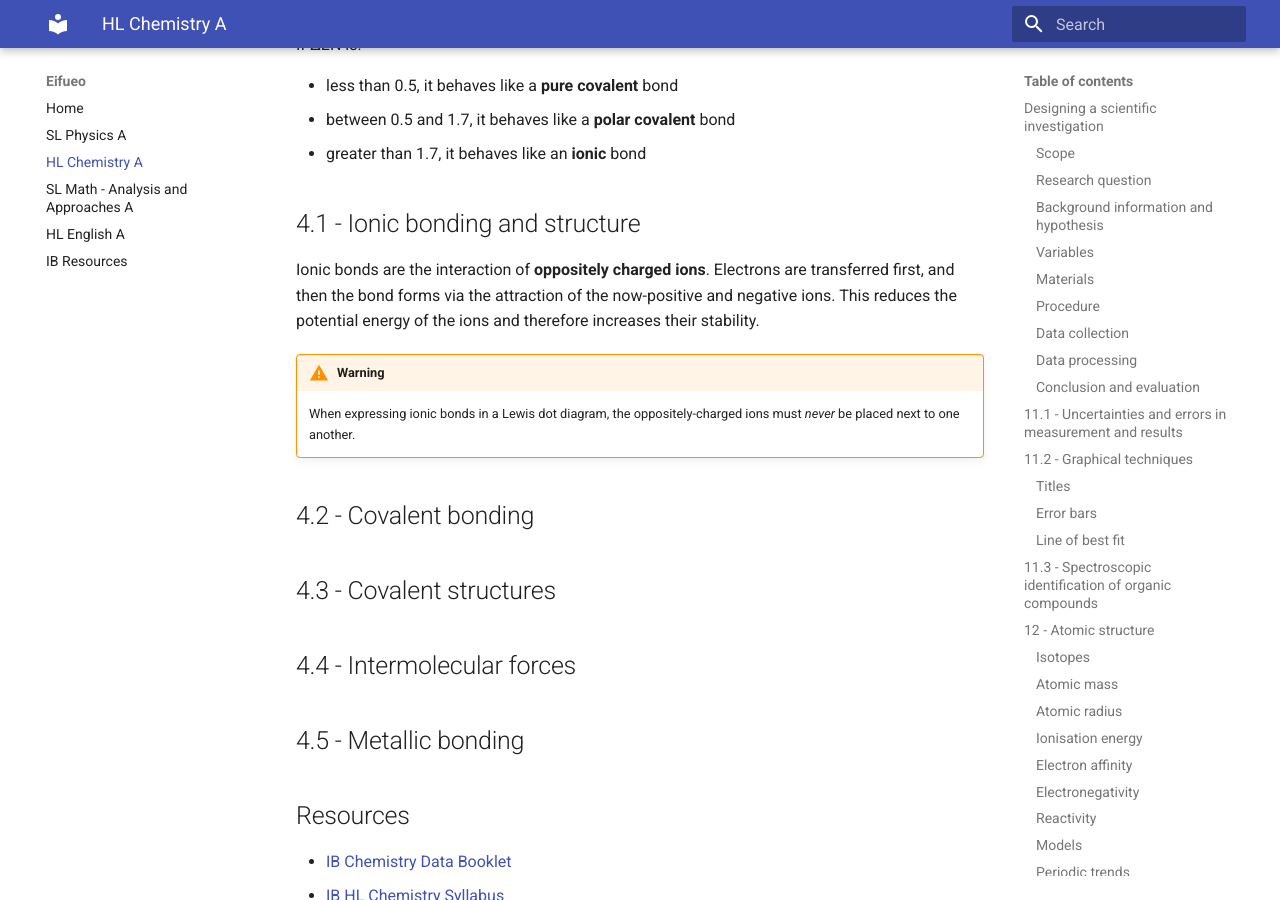
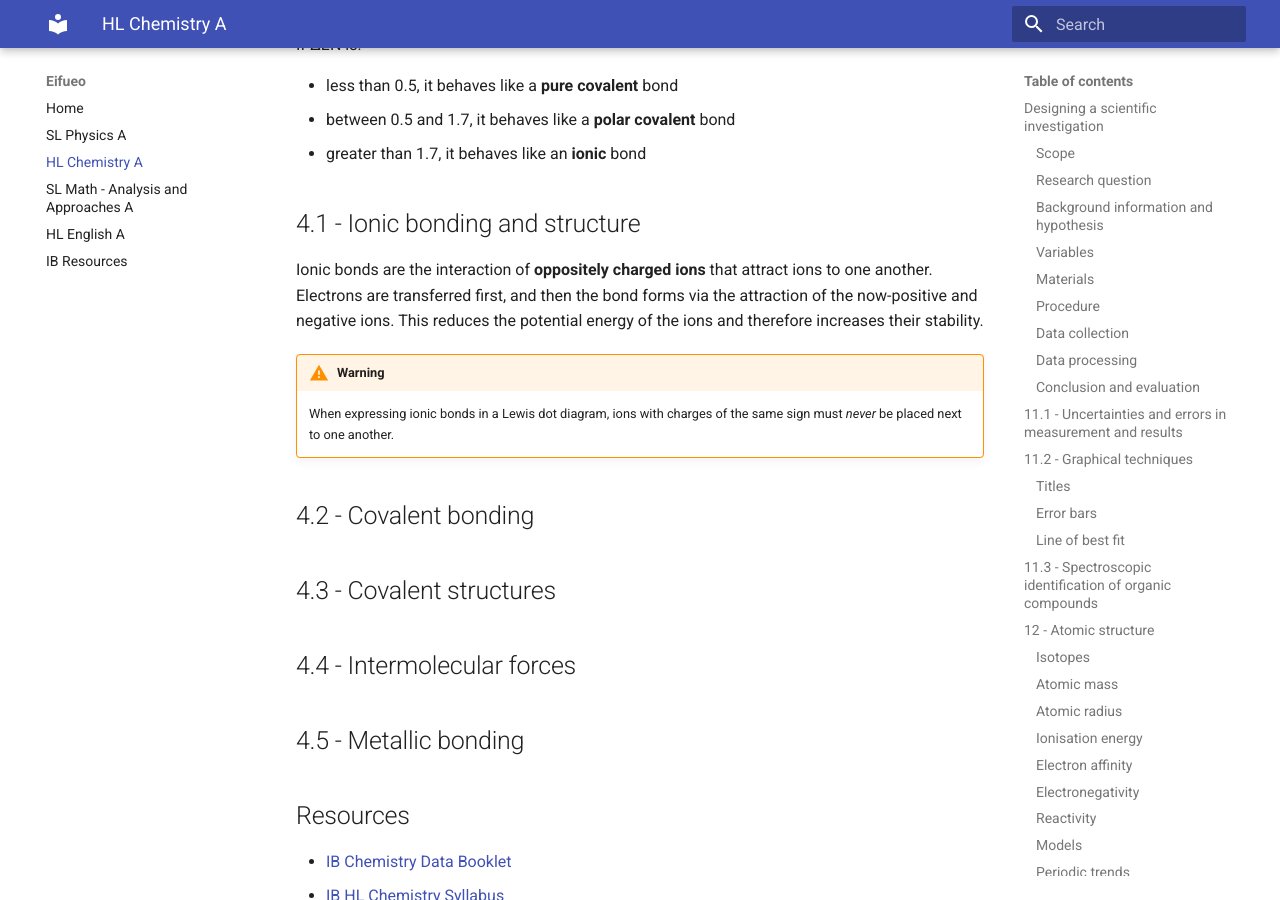
Before and after one commit to potatoeggy/eifueo, an MkDocs documentation site: the page built from docs/sch3uz.md, in a window 1280 px wide and 900 px high, scrolled down 8395 px. Built offline with MkDocs 1.6.1 and Material for MkDocs 9.7.7, drawn with Linux system fonts in a browser that asks for light colours; formulas are drawn with MathJax 3.

Commit message:
chem: fix lewis warning

```diff
--- a/docs/sch3uz.md
+++ b/docs/sch3uz.md
@@ -245,10 +245,10 @@ If ΔEN is:
 
 ## 4.1 - Ionic bonding and structure
 
-Ionic bonds are the interaction of **oppositely charged ions**. Electrons are transferred first, and then the bond forms via the attraction of the now-positive and negative ions. This reduces the potential energy of the ions and therefore increases their stability.
+Ionic bonds are the interaction of **oppositely charged ions** that attract ions to one another. Electrons are transferred first, and then the bond forms via the attraction of the now-positive and negative ions. This reduces the potential energy of the ions and therefore increases their stability.
 
 !!! warning
-    When expressing ionic bonds in a Lewis dot diagram, the oppositely-charged ions must *never* be placed next to one another.
+    When expressing ionic bonds in a Lewis dot diagram, ions with charges of the same sign must *never* be placed next to one another.
 
 ## 4.2 - Covalent bonding
 
```
